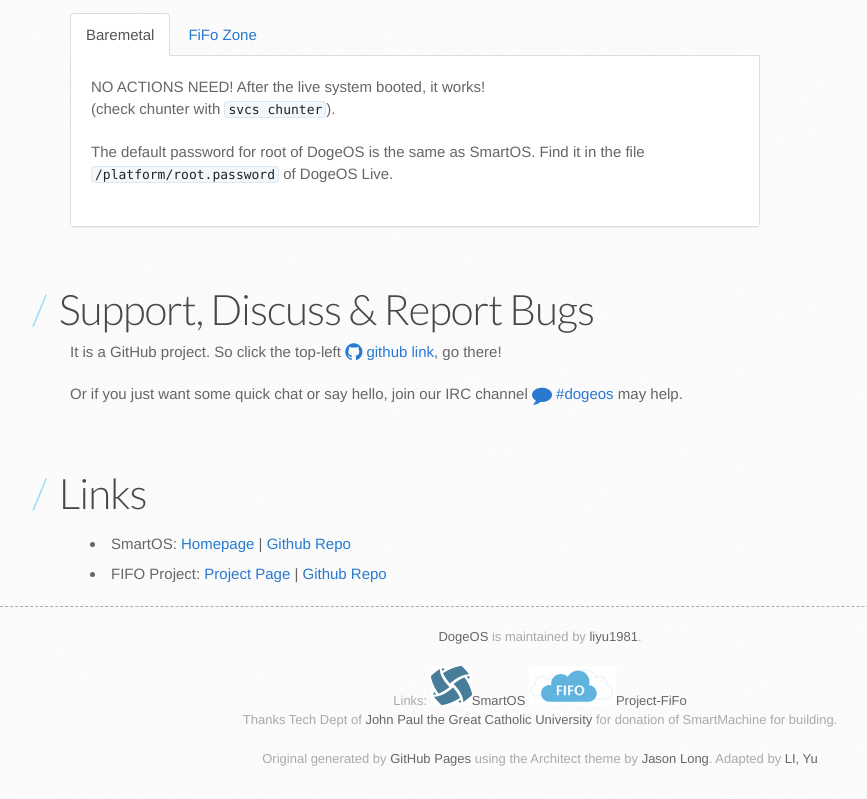
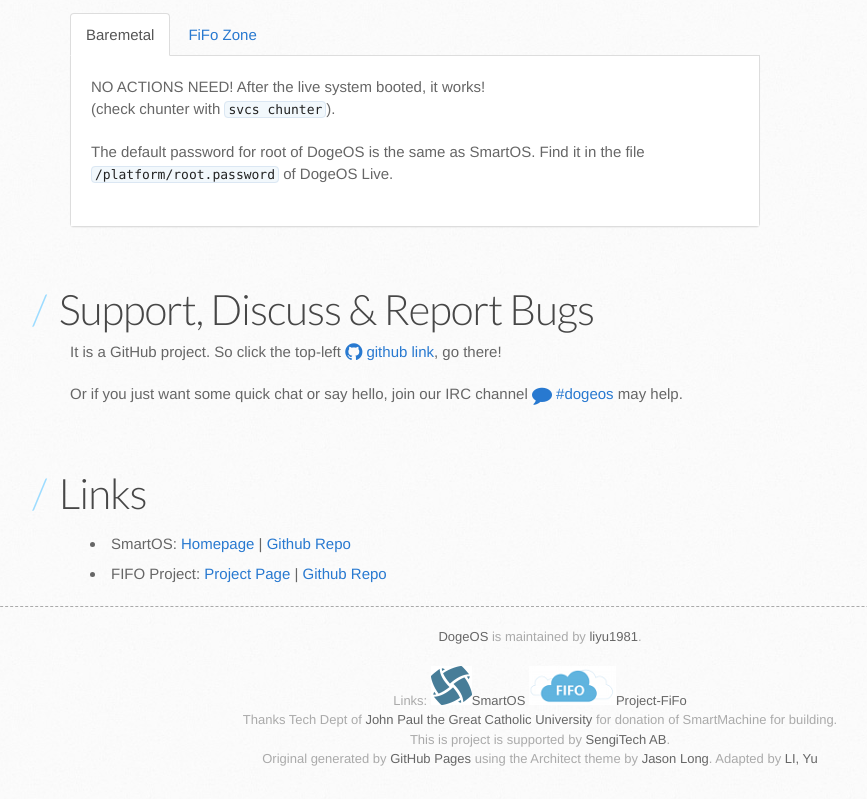
Before and after one commit to Project-DogeOS/Project-DogeOS.github.io, a plain HTML site: page index.html in a window 1280 px wide. Shown: the part 2128-2927 px from the top of the page, without its empty margins (100-967 px from the left). Drawn offline with nearby package versions, Linux system fonts and the light colour scheme.

Commit message:
added sengitech's line

```diff
--- a/index.html
+++ b/index.html
@@ -254,6 +254,7 @@
   <br>
   Thanks Tech Dept of <a href="www.jpcatholic.com">John Paul the Great Catholic University</a> for donation of SmartMachine for building.
   <br>
+  This is project is supported by <a href="www.sengitech.com">SengiTech AB</a>.
   <br>
   Original generated by <a href="https://pages.github.com">GitHub Pages</a>
      using the Architect theme by <a href="https://twitter.com/jasonlong">Jason Long</a>.
```
